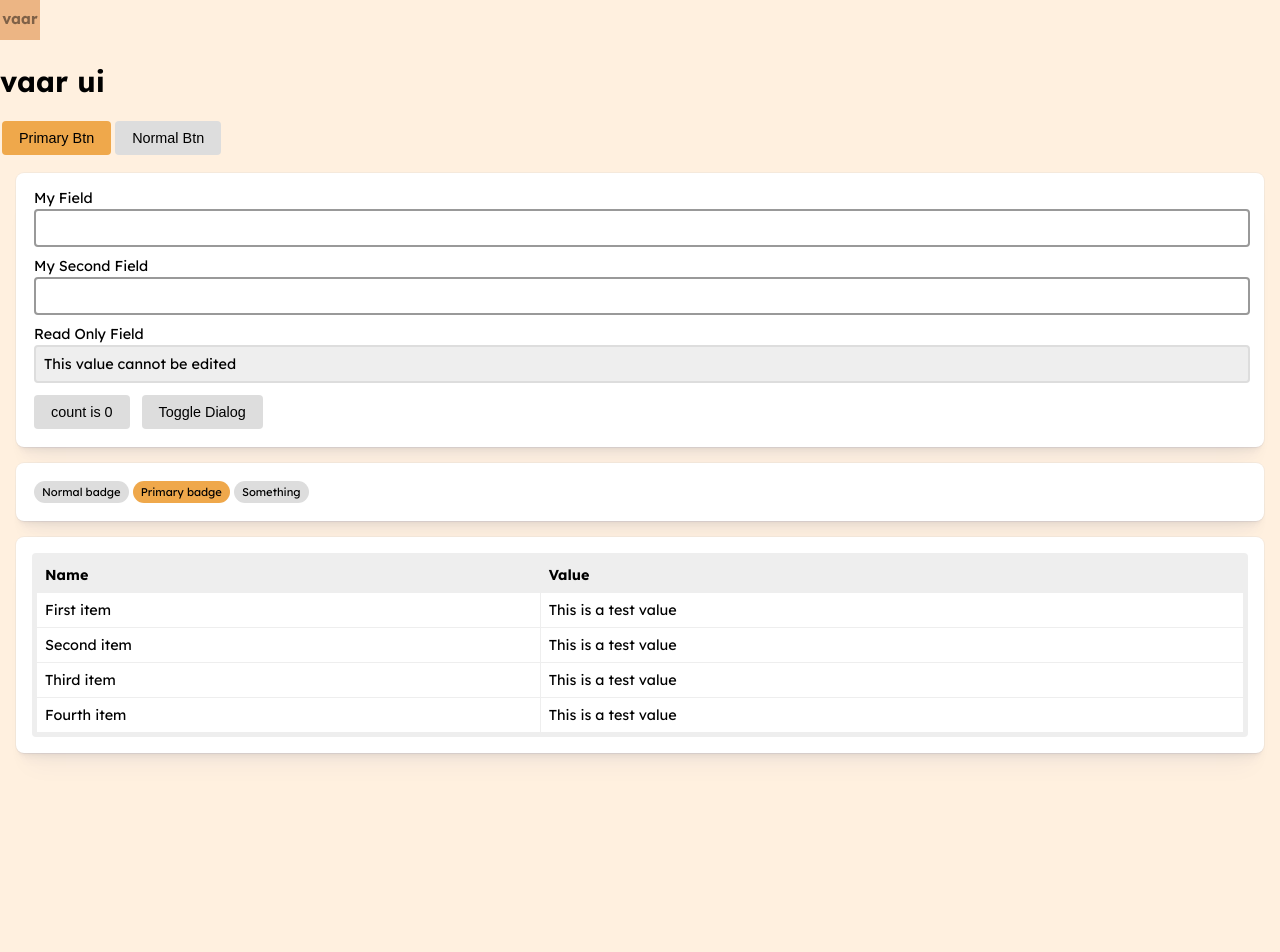
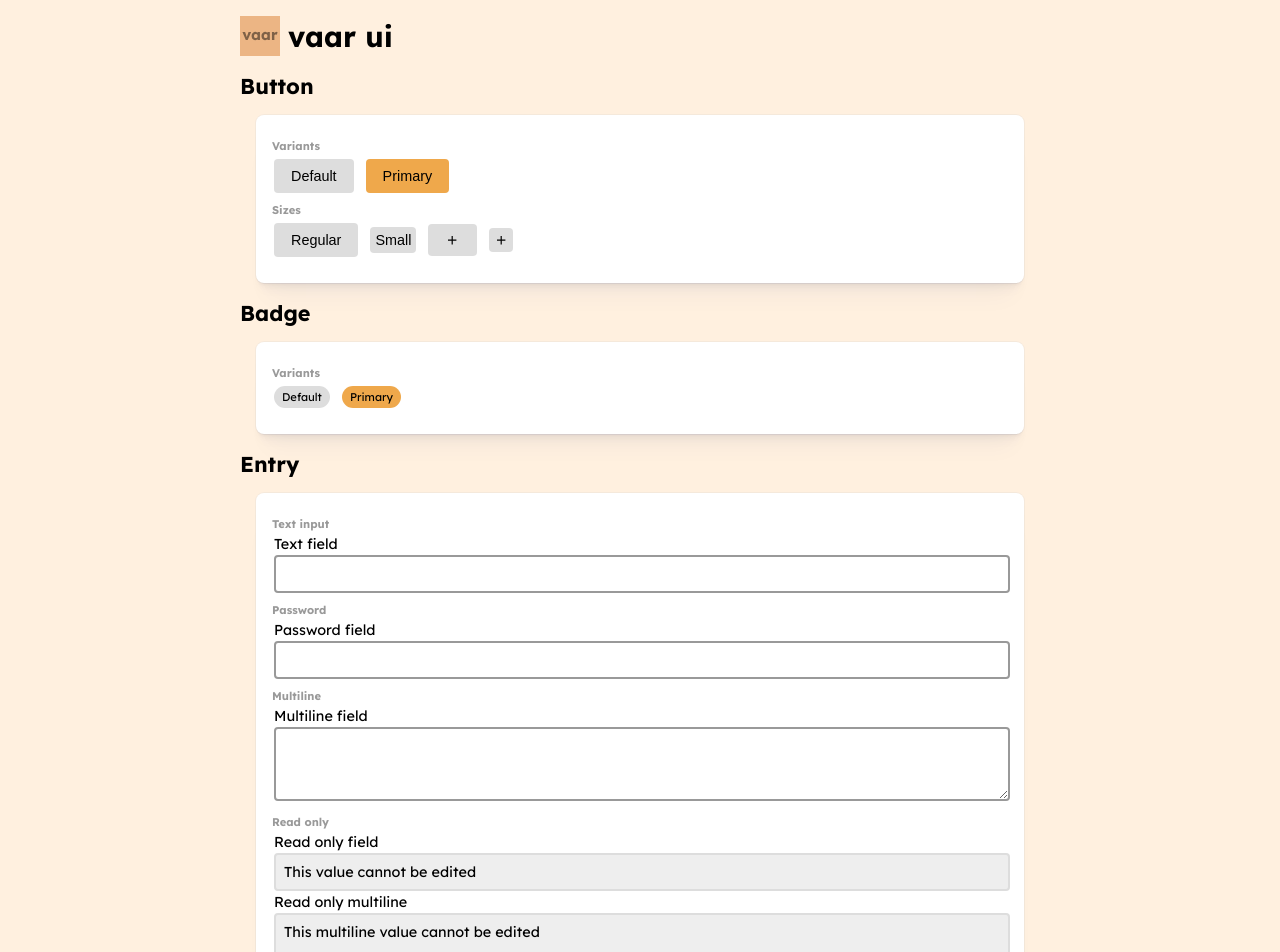
Before and after one commit to vaar-dev/vaar-ui, a React (Vite) app: page / in a window 1280 px wide. Shown: the top 952 px of the page. Before the commit the page ends 800 px from the top, so only its background shows below. Built offline with nearby package versions, Linux system fonts and the light colour scheme.

Commit message:
Uplift demo UI

```diff
--- a/src/App.css
+++ b/src/App.css
@@ -1 +1,38 @@
 /* This is a place for any demo app specific styling not to go into the library */
+
+.catalogue {
+  max-width: 800px;
+  margin: 0 auto;
+  padding: var(--vaar-size-large);
+}
+
+.catalogue header {
+  display: flex;
+  align-items: center;
+  gap: var(--vaar-size-base);
+  margin-bottom: var(--vaar-size-large);
+}
+
+.catalogue header h1 {
+  margin: 0;
+}
+
+.catalogue h2 {
+  margin-top: var(--vaar-size-large);
+  margin-bottom: var(--vaar-size-small);
+}
+
+.catalogue h3 {
+  font-size: var(--vaar-font-size-small);
+  color: var(--vaar-color-grey-dark);
+  margin-top: var(--vaar-size-base);
+  margin-bottom: var(--vaar-size-small);
+}
+
+.variant-row {
+  display: flex;
+  align-items: center;
+  gap: var(--vaar-size-base);
+  flex-wrap: wrap;
+  margin-bottom: var(--vaar-size-base);
+}
--- a/src/App.tsx
+++ b/src/App.tsx
@@ -5,112 +5,174 @@ import { Button } from "../lib/components/button";
 import { Dialog } from "../lib/components/dialog";
 import { Panel } from "../lib/components/panel";
 import { Table, type TableColumn } from "../lib/components/table";
+import { Entry } from "../lib/components/entry";
 import "../lib/root.css";
-import { Entry } from "../lib/components/entry.tsx";
-import { Stack } from "../lib/components/stack.tsx";
 
-type TestTableData = {
+type SampleRow = {
   id: string;
   name: string;
+  status: string;
   value: string;
 };
 
-const columns: TableColumn<TestTableData>[] = [
+const sampleColumns: TableColumn<SampleRow>[] = [
   {
     columnId: "name",
     name: "Name",
-    cellBuilder: (rowData: TestTableData): ReactNode => rowData.name,
+    cellBuilder: (row: SampleRow): ReactNode => row.name,
+  },
+  {
+    columnId: "status",
+    name: "Status",
+    cellBuilder: (row: SampleRow): ReactNode => (
+      <Badge variant={row.status === "Active" ? "primary" : undefined}>
+        {row.status}
+      </Badge>
+    ),
   },
   {
     columnId: "value",
     name: "Value",
-    cellBuilder: (rowData: TestTableData): ReactNode => rowData.value,
+    cellBuilder: (row: SampleRow): ReactNode => row.value,
   },
 ];
 
-function App() {
-  const [count, setCount] = useState(0);
-  const [isDialogOpen, setIsDialogOpen] = useState(false);
-  const [entryValue, setEntryValue] = useState<string>("");
-
-  const tableData: TestTableData[] = [
-    {
-      id: "id-1",
-      name: "First item",
-      value: "This is a test value",
-    },
-    {
-      id: "id-2",
-      name: "Second item",
-      value: "This is a test value",
-    },
-    {
-      id: "id-3",
-      name: "Third item",
-      value: "This is a test value",
-    },
-    {
-      id: "id-4",
-      name: "Fourth item",
-      value: "This is a test value",
-    },
+const sampleData: SampleRow[] = [
+  { id: "1", name: "Project Alpha", status: "Active", value: "$12,400" },
+  { id: "2", name: "Project Beta", status: "Draft", value: "$8,200" },
+  { id: "3", name: "Project Gamma", status: "Active", value: "$24,800" },
+  { id: "4", name: "Project Delta", status: "Archived", value: "$3,100" },
 ];
 
+function App() {
+  const [isDialogOpen, setIsDialogOpen] = useState(false);
+  const [textValue, setTextValue] = useState("");
+  const [multilineValue, setMultilineValue] = useState("");
+
   return (
-    <>
+    <div className="catalogue">
+      <header>
         <img src="/vaar.svg" alt="vaar logo" height="40px" />
         <h1>vaar ui</h1>
-      <Button variant="primary">Primary Btn</Button>
-      <Button>Normal Btn</Button>
+      </header>
 
+      <h2>Button</h2>
       <Panel>
-        <Stack direction="vertical">
+        <h3>Variants</h3>
+        <div className="variant-row">
+          <Button>Default</Button>
+          <Button variant="primary">Primary</Button>
+        </div>
+
+        <h3>Sizes</h3>
+        <div className="variant-row">
+          <Button>Regular</Button>
+          <Button size="small">Small</Button>
+          <Button size="icon">
+            <svg
+              width="16"
+              height="16"
+              viewBox="0 0 24 24"
+              fill="none"
+              stroke="currentColor"
+              strokeWidth="2"
+            >
+              <path d="M12 5v14M5 12h14" />
+            </svg>
+          </Button>
+          <Button size="small-icon">
+            <svg
+              width="16"
+              height="16"
+              viewBox="0 0 24 24"
+              fill="none"
+              stroke="currentColor"
+              strokeWidth="2"
+            >
+              <path d="M12 5v14M5 12h14" />
+            </svg>
+          </Button>
+        </div>
+      </Panel>
+
+      <h2>Badge</h2>
+      <Panel>
+        <h3>Variants</h3>
+        <div className="variant-row">
+          <Badge>Default</Badge>
+          <Badge variant="primary">Primary</Badge>
+        </div>
+      </Panel>
+
+      <h2>Entry</h2>
+      <Panel>
+        <h3>Text input</h3>
         <Entry
-            label="My Field"
+          label="Text field"
           type="text"
-            value={entryValue}
-            onChange={setEntryValue}
+          value={textValue}
+          onChange={setTextValue}
         />
-          <Entry label="My Second Field" type="password" />
+
+        <h3>Password</h3>
+        <Entry label="Password field" type="password" />
+
+        <h3>Multiline</h3>
         <Entry
-            label="Read Only Field"
+          label="Multiline field"
+          type="multiline"
+          multilineRowCount={3}
+          value={multilineValue}
+          onChange={setMultilineValue}
+        />
+
+        <h3>Read only</h3>
+        <Entry
+          label="Read only field"
           type="text"
           value="This value cannot be edited"
           readOnly
         />
-          <Stack direction="horizontal">
-            <Button onClick={() => setCount((count) => count + 1)}>
-              count is {count}
+        <Entry
+          label="Read only multiline"
+          type="multiline"
+          multilineRowCount={2}
+          value="This multiline value cannot be edited"
+          readOnly
+        />
+      </Panel>
+
+      <h2>Panel</h2>
+      <Panel>
+        <p style={{ margin: 0 }}>
+          Panels are surface containers with rounded corners and a subtle
+          shadow. Every section on this page is wrapped in a Panel.
+        </p>
+      </Panel>
+
+      <h2>Table</h2>
+      <Panel>
+        <Table data={sampleData} dataId="id" columns={sampleColumns} />
+      </Panel>
+
+      <h2>Dialog</h2>
+      <Panel>
+        <Button variant="primary" onClick={() => setIsDialogOpen(true)}>
+          Open Dialog
         </Button>
-            <Button onClick={() => setIsDialogOpen(!isDialogOpen)}>
-              Toggle Dialog
-            </Button>
-          </Stack>
-        </Stack>
         <Dialog
           isOpen={isDialogOpen}
-          setIsOpen={(isOpen) => setIsDialogOpen(isOpen)}
-          title="Hello World"
+          setIsOpen={setIsDialogOpen}
+          title="Example Dialog"
           showCloseButton
         >
           <p>
-            This is the main dialog content. This would normally be filled in
-            with some useful stuff. But for now this is just some random
-            placeholder content.
+            Dialogs appear centered over a translucent backdrop. Click the
+            backdrop or the close button to dismiss.
           </p>
         </Dialog>
       </Panel>
-
-      <Panel>
-        <Badge>Normal badge</Badge>
-        <Badge variant="primary">Primary badge</Badge>
-        <Badge>Something</Badge>
-      </Panel>
-
-      <Panel>
-        <Table data={tableData} dataId="id" columns={columns} />
-      </Panel>
-    </>
+    </div>
   );
 }
 
```
Lines whose indentation alone changed are shown as unchanged.
